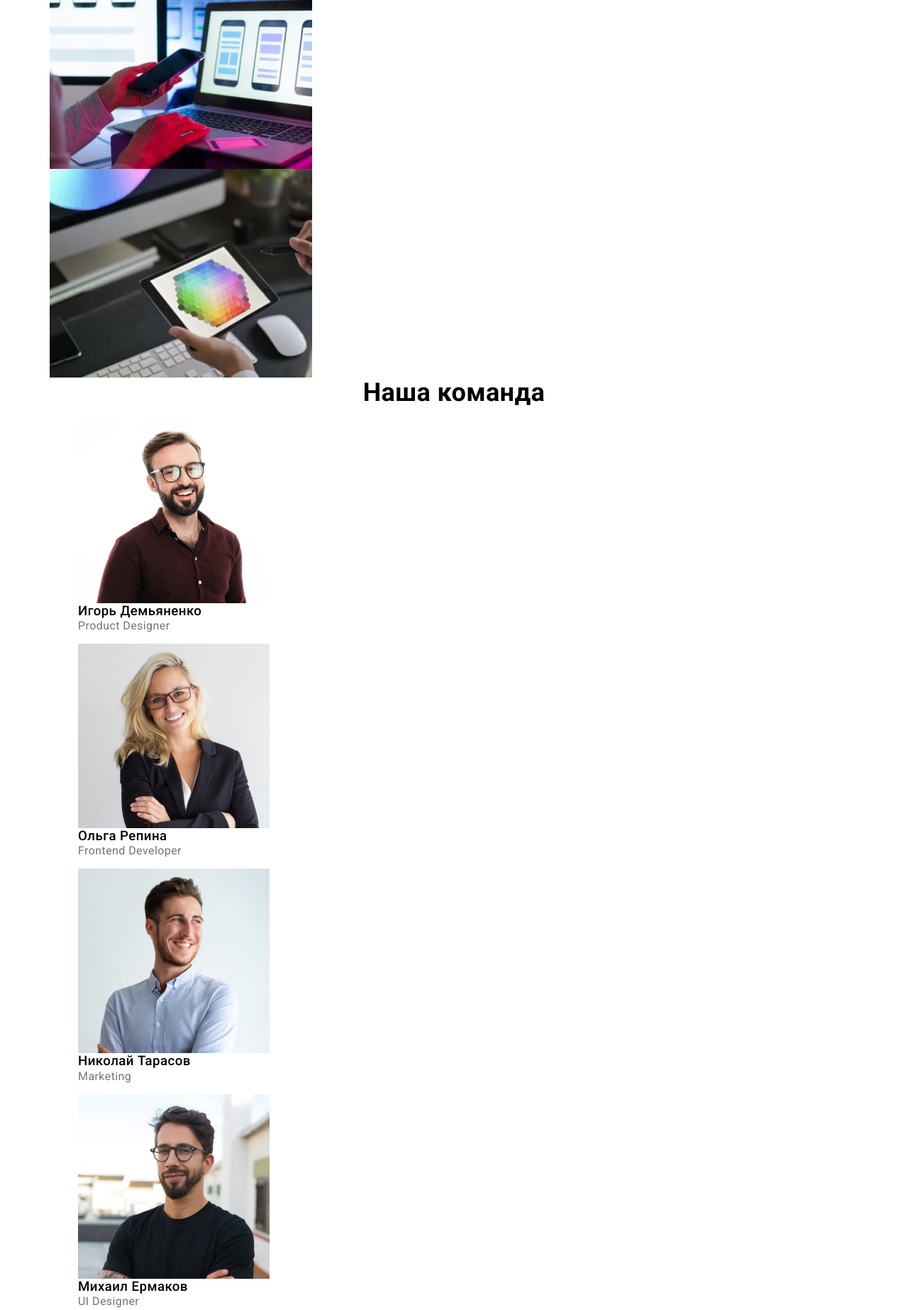
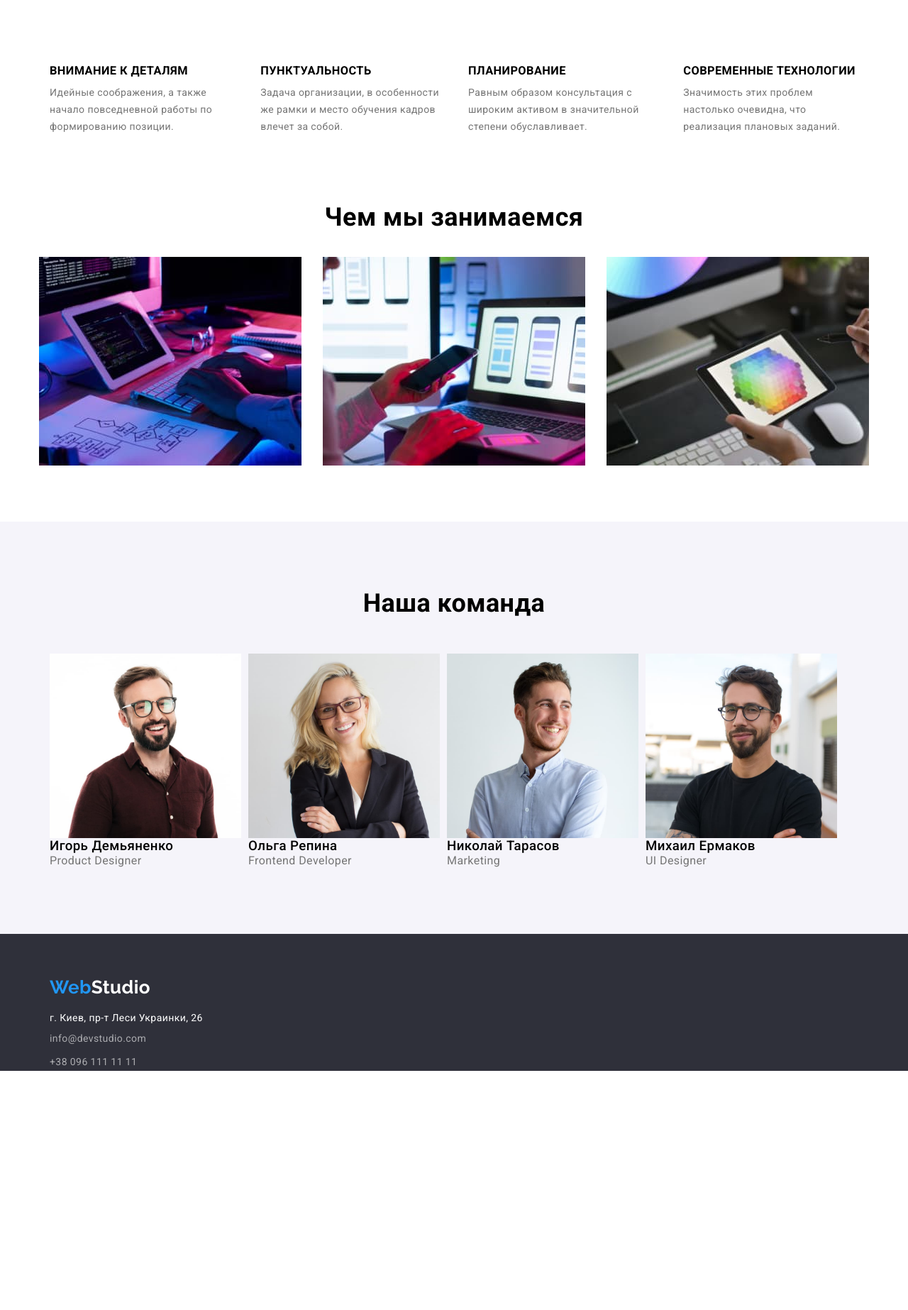
Before and after one commit to Olcapone/goit-markup-hw-03, a plain HTML site: page index.html in a window 1280 px wide. Shown: the part 773-2619 px from the top of the page at 71% size. After the commit the page ends 2282 px from the top, so only its background shows below. Drawn offline with nearby package versions, Linux system fonts and the light colour scheme.

Commit message:
1 страница гуд, вторая шапка и футер

```diff
--- a/css/style.css
+++ b/css/style.css
@@ -67,6 +67,7 @@ body {
 .manu-container {
   display: flex;
   padding-top: 32px;
+  padding-bottom: 32px;
 }
 .menu-item:not(:last-child) {
   margin-right: 50px;
@@ -75,6 +76,7 @@ body {
 .tel-container {
   display: flex;
   padding-top: 32px;
+  padding-bottom: 32px;
   margin-left: auto;
 }
 
@@ -109,7 +111,12 @@ body {
   line-height: 1.19;
 
   padding-top: 24px;
+  padding-bottom: 25px;
   margin-right: 93px;
+}
+
+.banner {
+  background: #2f303a;
 }
 
 .main-button {
@@ -119,10 +126,20 @@ body {
   line-height: 1.88;
   font-weight: 500;
   letter-spacing: 0.06em;
+  border: none;
+  margin-top: 40px;
+  padding: 10px 32px;
 }
-.banner {
-  background: #2f303a;
-  outline: 2px solid black;
+.banner .container {
+  display: flex;
+  flex-direction: column;
+  align-items: center;
+  max-width: 1600px;
+  padding: 200px 0px 280px 0px;
+}
+
+.space-sections {
+  padding-bottom: 94px;
 }
 
 h1 {
@@ -131,9 +148,20 @@ h1 {
   font-size: 44px;
   line-height: 1.36;
   letter-spacing: 0.06em;
-  text-align: center;
 }
 /* первый блок */
+.advantages-container {
+  display: flex;
+  min-width: 270px;
+  padding-top: 94px;
+}
+
+.list-item:not(:last-child) {
+  margin-right: 30px;
+}
+.advantages h3 {
+  padding-bottom: 10px;
+}
 
 .advantages p {
   color: var(--primary-text-color);
@@ -146,17 +174,36 @@ h2 {
   font-weight: 700;
   color: var(--title-text-color);
   text-align: center;
+  padding-bottom: 50px;
+}
+
+.img-examples {
+  display: flex;
+  align-items: center;
+  margin: -15px;
+}
+.img-examples-item:not(:last-child) {
+  margin-right: 30px;
 }
 
 /* 3 blok */
 .team {
+  background-color: #f5f4fa;
   color: var(--primary-text-color);
   font-size: 16px;
   line-height: 1.19;
+  padding-top: 94px;
 }
 .team h3 {
   color: var(--title-text-color);
   font-weight: 500;
+}
+.team-list {
+  display: flex;
+  align-items: center;
+}
+.team-person:not(:last-child) {
+  margin-right: 10px;
 }
 
 /* Footer */
@@ -166,6 +213,20 @@ h2 {
 .footer {
   background: #2f303a;
 }
+.footer .container {
+  display: flex;
+  flex-direction: column;
+  padding-top: 60px;
+}
+.footer .logo {
+  margin: 0;
+  padding: 0;
+  margin-bottom: 20px;
+}
+.list-address:not(:last-child) {
+  margin-bottom: 9px;
+}
+
 .contacts,
 .contacts:visited {
   line-height: 1.7;
--- a/index.html
+++ b/index.html
@@ -41,30 +41,31 @@
     <main>
         <!-- Секция контента -->
         <section class="banner">
+            <div class="container">
             <h1>ЭФФЕКТИВНЫЕ РЕШЕНИЯ <br> ДЛЯ ВАШЕГО БИЗНЕСА</h1>
             <button class="main-button">Заказать услугу</button>
             <!-- Баннер -->
-            <div ></div>
+            </div>
         </section>
 
         <section class="advantages">
-            <div class="container">
+            <div class="container space-sections">
             <h2 class="visually-hidden">Наши достоинства</h2>
 
-            <ul class="list">
-                <li>
+            <ul class="list advantages-container">
+                <li class="list-item">
                     <h3>ВНИМАНИЕ К ДЕТАЛЯМ</h3>
                     <p> Идейные соображения, а также начало повседневной работы по формированию позиции.</p>
                 </li>
-                <li>
+                <li class="list-item">
                     <h3>ПУНКТУАЛЬНОСТЬ</h3>
                     <p> Задача организации, в особенности же рамки и место обучения кадров влечет за собой.</p>
                 </li>
-                <li>
+                <li class="list-item">
                     <h3> ПЛАНИРОВАНИЕ</h3>
                     <p> Равным образом консультация с широким активом в значительной степени обуславливает.</p>
                 </li>
-                <li>
+                <li class="list-item">
                     <h3>СОВРЕМЕННЫЕ ТЕХНОЛОГИИ</h3>
                     <p>Значимость этих проблем настолько очевидна, что реализация плановых заданий.</p>
                 </li>
@@ -73,52 +74,36 @@
         </section>
 
         <section>
-            <div class="container">
+            <div class="container space-sections">
             <h2>Чем мы занимаемся</h2>
-            <ul class="list">
-                <li><img src="./images/cycl.jpg" alt="цыклы" width="370"></li>
-                <li><img src="./images/device.jpg" alt="девайсы" width="370"></li>
-                <li><img src="./images/color.jpg" alt="Цветная диаграмма" width="370"></li>
+            <ul class="list img-examples">
+                <li class="img-examples-item"><img src="./images/cycl.jpg" alt="цыклы" width="370"></li>
+                <li class="img-examples-item"><img src="./images/device.jpg" alt="девайсы" width="370"></li>
+                <li class="img-examples-item"><img src="./images/color.jpg" alt="Цветная диаграмма" width="370"></li>
             </ul>
         </div>
         </section>
 
         <section class="team">
-            <div class="container">
+            <div class="container space-sections">
             <h2>Наша команда</h2>
-            <ul class="list">
+            <ul class="list team-list ">
+                <li class="team-person">
+                    <img src="images/product-designer.jpg" alt="красавчик1" width="270">
+                            <h3>Игорь Демьяненко</h3> Product Designer
+                                 </li>
+                <li class="team-person">
+                        <img src="images/frontend-developer.jpg" alt="блондинка" width="270">
+                                                  <h3>Ольга Репина</h3> Frontend Developer
+                                     </li>
+                <li class="team-person">
+                    <img src="images/marketing.jpg" alt="красавчик2" width="270">
+                            <h3>Николай Тарасов</h3> Marketing
+                </li class="team-person">
                 <li>
-                    <figure>
-                        <img src="images/product-designer.jpg" alt="красавчик1" width="270">
-                        <figcaption>
-                            <h3>Игорь Демьяненко</h3> Product Designer
-                        </figcaption>
-                    </figure>
-                </li>
-                <li>
-                    <figure>
-                        <img src="images/frontend-developer.jpg" alt="блондинка" width="270">
-                        <figcaption>
-                            <h3>Ольга Репина</h3> Frontend Developer
-                        </figcaption>
-                    </figure>
-                </li>
-                <li>
-                    <figure>
-                        <img src="images/marketing.jpg" alt="красавчик2" width="270">
-                        <figcaption>
-                            <h3>Николай Тарасов</h3> Marketing
-                        </figcaption>
-                    </figure>
-                </li>
-                <li>
-                    <figure>
-                        <img src="images/ui-designer.jpg" alt="красавчик3" width="270">
-                        <figcaption>
-                            <h3>Михаил Ермаков</h3>UI Designer
-                        </figcaption>
-                    </figure>
-                </li>
+                     <img src="images/ui-designer.jpg" alt="красавчик3" width="270">
+                                                    <h3>Михаил Ермаков</h3>UI Designer
+                                    </li>
             </ul>
         </div>
         </section>
@@ -127,10 +112,10 @@
         <div class="container">
     <a class="logo link" href="./index.html" ><span class="web">Web</span>Studio</a>
         <address>
-        <ul class="list">
-            <li ><a class="address link" href="https://goo.gl/maps/1f1QQt4f7jHyv9yu5" target="_blank" >г. Киев, пр-т Леси Украинки, 26</a></li>
-            <li><a class="contacts link" href="mailto:info@devstudio.com">info@devstudio.com</a></li>
-            <li><a class="contacts link" href="tel:+380961111111">+38 096 111 11 11</a></li>
+        <ul class="list ">
+            <li class="list-address" ><a class="address link" href="https://goo.gl/maps/1f1QQt4f7jHyv9yu5" target="_blank" >г. Киев, пр-т Леси Украинки, 26</a></li>
+            <li class="list-address"><a class="contacts link" href="mailto:info@devstudio.com">info@devstudio.com</a></li>
+            <li class="list-address"><a class="contacts link" href="tel:+380961111111">+38 096 111 11 11</a></li>
         </ul>
         </address>
     </div>
```
Also changed, not shown: css/portfolio_style.css (+9 -0 lines), portfolio.html (+16 -13 lines).
